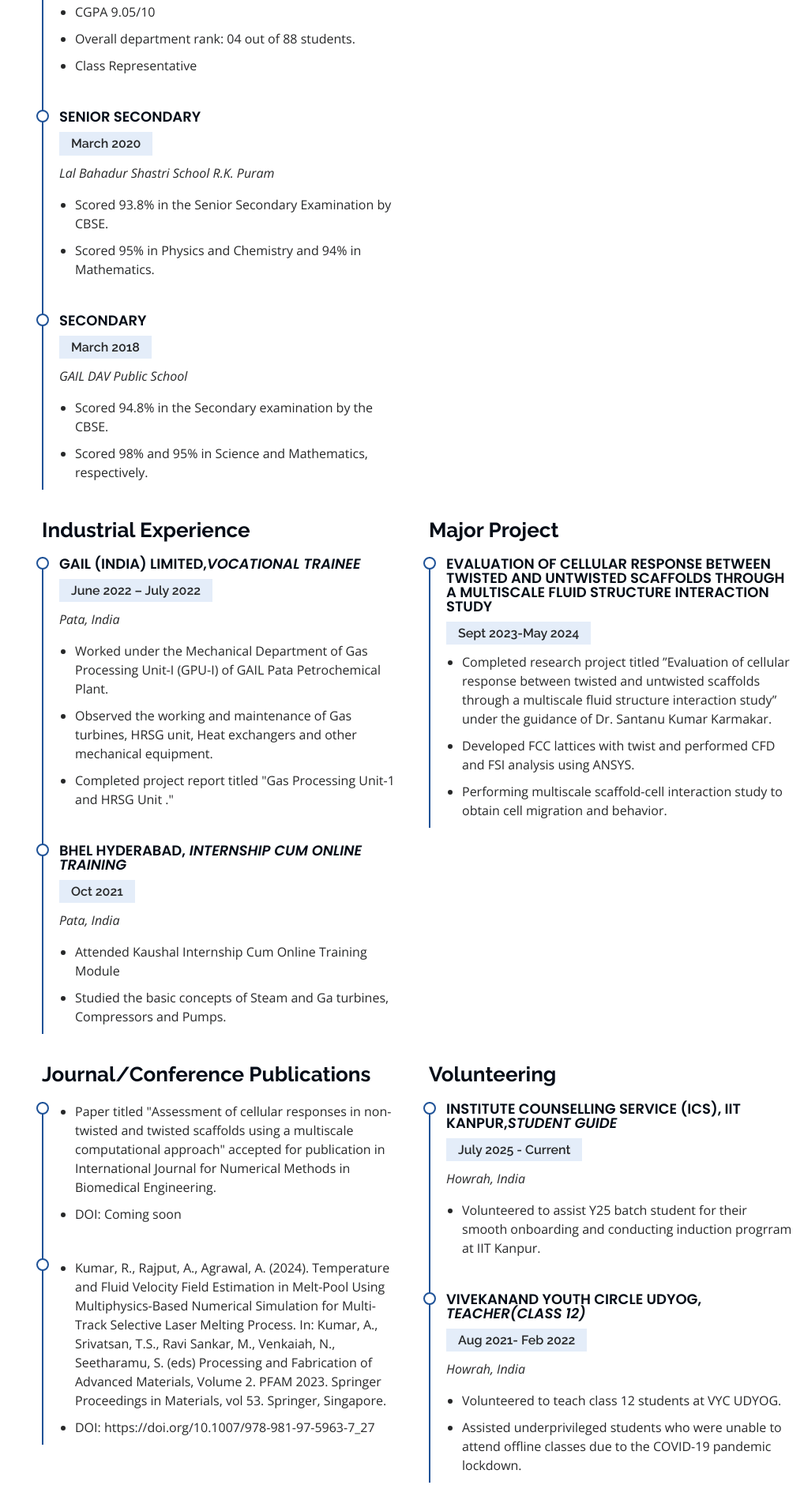
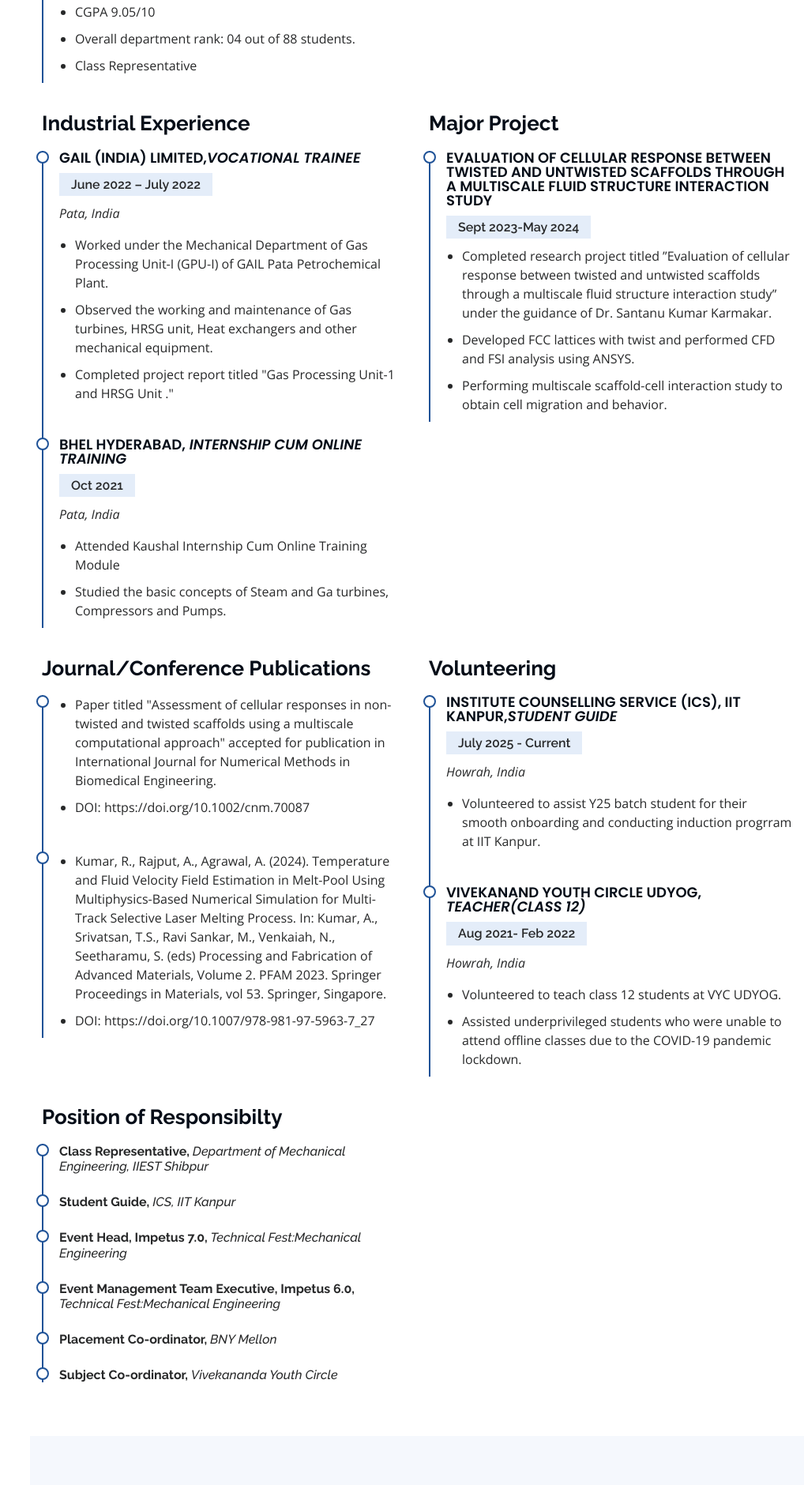
Before and after one commit to abhishekraj0507/Abhishek_Rajput_Portfolio, a plain HTML site: page index.html in a window 1280 px wide. Shown: the part 3532-5412 px from the top of the page at 79% size, without its empty margins (262-1280 px from the left). Drawn offline with nearby package versions, Linux system fonts and the light colour scheme.

Commit message:
Update index.html

```diff
--- a/index.html
+++ b/index.html
@@ -333,7 +333,7 @@
               </ul>
             </div>
 
-            <div class="resume-item">
+<!--             <div class="resume-item">
               <h4>Senior Secondary</h4>
               <h5>March 2020</h5>
               <p style="text-align: justify;"><em>Lal Bahadur Shastri School R.K. Puram</em></p>
@@ -351,7 +351,7 @@
                 <li>Scored 98% and 95% in Science and Mathematics, respectively.
                 </li>
               </ul>
-            </div>
+            </div> -->
           </div>
 
           <div class="col-lg-6" data-aos="fade-up" data-aos-delay="100">
@@ -431,7 +431,7 @@
                 <li>Paper titled "Assessment of cellular responses in non-twisted and twisted scaffolds using a multiscale computational approach"
                   accepted for publication in International Journal for Numerical Methods in Biomedical Engineering.
                   </li>
-                <li>DOI: Coming soon
+                <li>DOI: <a herf="https://doi.org/10.1002/cnm.70087">https://doi.org/10.1002/cnm.70087</a>
                 </li>
               </ul>
             </div>
@@ -441,7 +441,7 @@
                   In: Kumar, A., Srivatsan, T.S., Ravi Sankar, M., Venkaiah, N., Seetharamu, S. (eds) Processing and Fabrication of Advanced Materials, Volume 2. PFAM 2023. Springer Proceedings in Materials, vol 53.
                   Springer, Singapore.
                   </li>
-                <li> DOI: https://doi.org/10.1007/978-981-97-5963-7_27
+                <li> DOI: <a herf="https://doi.org/10.1007/978-981-97-5963-7_27">https://doi.org/10.1007/978-981-97-5963-7_27</a>
                 </li>
               </ul>
             </div>
@@ -719,7 +719,7 @@
               Design Report and Innovation Section, respectively.
               </p>
           </div>
-          <div class="col-lg-6 col-md-6 icon-box" data-aos="fade-up" data-aos-delay="100">
+<!--           <div class="col-lg-6 col-md-6 icon-box" data-aos="fade-up" data-aos-delay="100">
             <div class="icon"><i class="icofont-chart-bar-graph"></i></div>
             <h4 class="title"><a href="">JEE Advance
             </a></h4>
@@ -733,7 +733,7 @@
             <p class="description">Secured a rank in the top 2% of 12 lakh students registered for the JEE Main exam in 2020 administered by
               the National Testing Agency (NTA).
               </p>
-          </div>
+          </div> -->
           <div class="col-lg-6 col-md-6 icon-box" data-aos="fade-up" data-aos-delay="400">
             <div class="icon"><i class="icofont-settings"></i></div>
             <h4 class="title"><a href="">Regional Mathematics Olympiad(RMO)
@@ -743,7 +743,7 @@
               (NBHM) of the Indian government's Department of Atomic Energy (DAE).
               </p>
           </div>
-          <div class="col-lg-6 col-md-6 icon-box" data-aos="fade-up" data-aos-delay="500">
+<!--           <div class="col-lg-6 col-md-6 icon-box" data-aos="fade-up" data-aos-delay="500">
             <div class="icon"><i class="icofont-tasks-alt"></i></div>
             <h4 class="title"><a href="">Science Olympiad Foundation
             </a></h4>
@@ -752,7 +752,7 @@
               I obtained a 43rd Zonal rank and a 78th International rank in the National Science Olympiad 2015–2016.
               I received a total of 14 medals, including 5 gold, 6 silver, and 3 bronze
               medals during the period, 2013 to 2018.</p>
-          </div>
+          </div> -->
         </div>
 
       </div>
```
